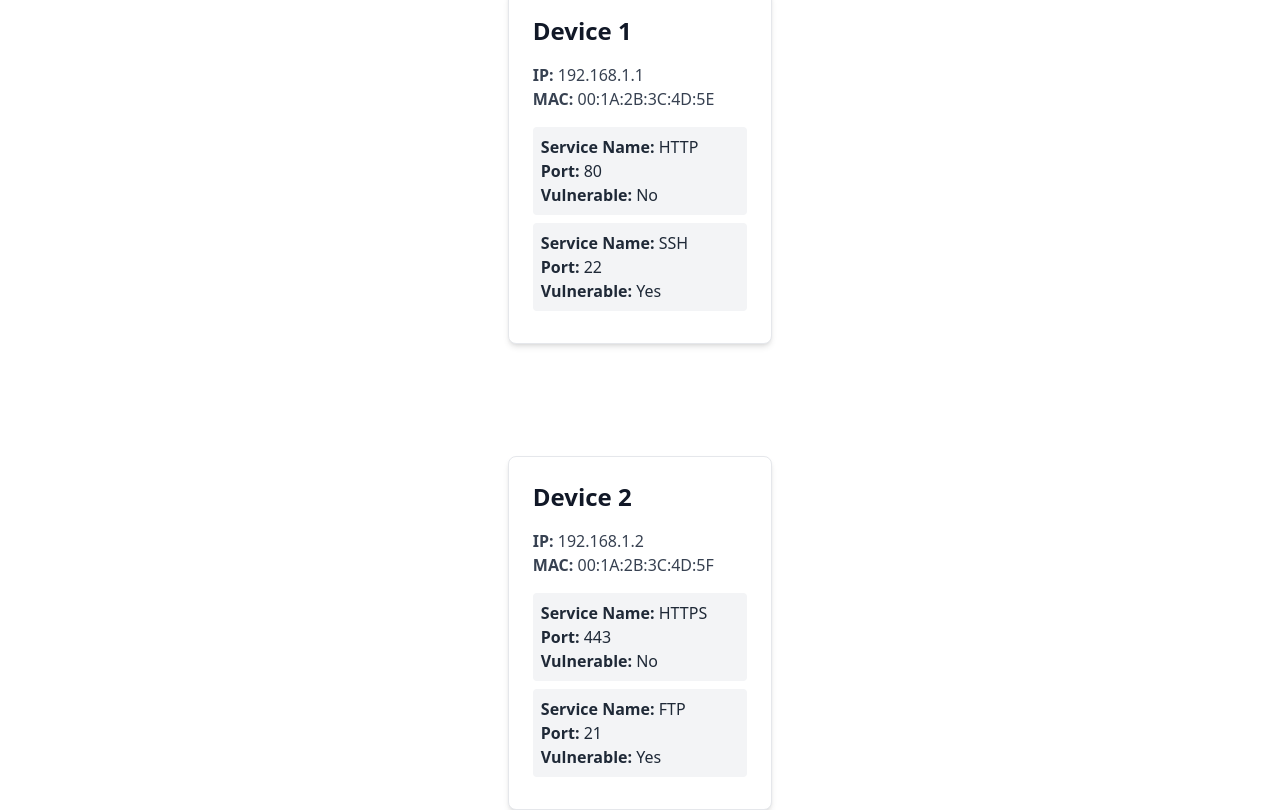
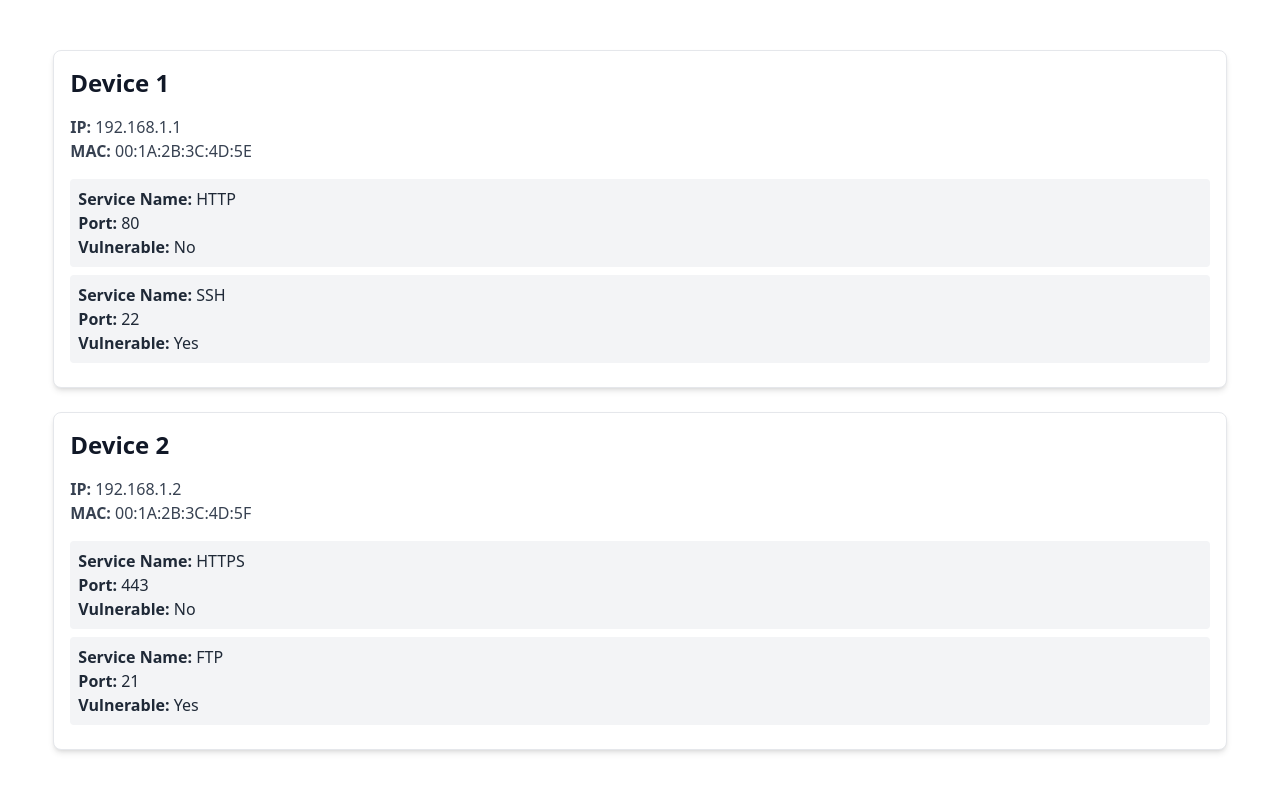
Before and after one commit to samuelemusiani/horus, a Vue app in the folder client/: page /list in a window 1280 px wide. Built offline with nearby package versions, Linux system fonts and the light colour scheme.

Commit message:
Restyled devices

```diff
--- a/client/package.json
+++ b/client/package.json
@@ -11,6 +11,7 @@
   "dependencies": {
     "clsx": "^2.1.1",
     "framer-motion": "^11.11.11",
+    "oh-vue-icons": "^1.0.0-rc3",
     "pinia": "^2.2.6",
     "postcss-cli": "^11.0.0",
     "tailwind-merge": "^2.5.4",
--- a/client/src/components/DeviceComponent.vue
+++ b/client/src/components/DeviceComponent.vue
@@ -23,7 +23,7 @@ const props = defineProps({
 </script>
 
 <template>
-  <div class="border bg-white dark:bg-gray-800 shadow-md rounded-lg p-6 m-4 w-full max-w-md">
+  <div class="border bg-white dark:bg-gray-800 shadow-md rounded-lg p-4 m-2 w-11/12">
     <h2 class="text-2xl font-bold mb-4 text-gray-900 dark:text-gray-100">{{ device.name }}</h2>
     <p class="text-gray-700 dark:text-gray-300"><strong>IP:</strong> {{ device.ip }}</p>
     <p class="text-gray-700 dark:text-gray-300"><strong>MAC:</strong> {{ device.mac }}</p>
@@ -36,6 +36,3 @@ const props = defineProps({
     </ul>
   </div>
 </template>
-
-<style scoped>
-</style>
--- a/client/src/views/DeviceListView.vue
+++ b/client/src/views/DeviceListView.vue
@@ -1,6 +1,6 @@
 <template>
   <div class="flex flex-col h-screen w-screen items-center">
-    <main class="flex flex-col h-full justify-center items-center gap-20">
+    <main class="flex flex-col w-full h-full justify-center items-center gap-2">
       <DeviceComponent v-for="device in devices" :key="device.id" :device="device" />
     </main>
   </div>
```
Also changed, not shown: 1 other file (tests, documents, lock files or other folders).
